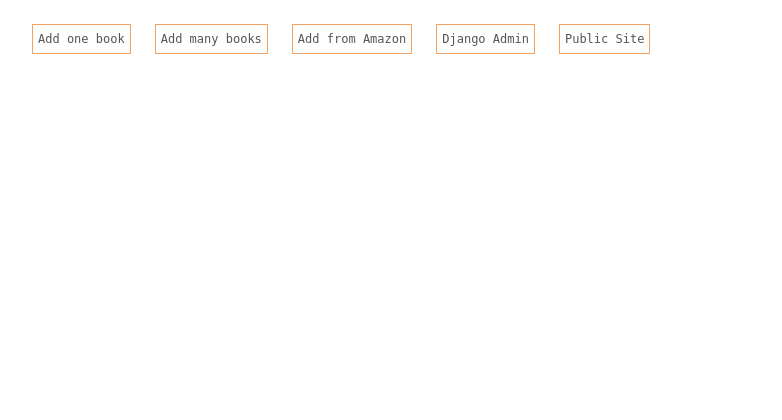
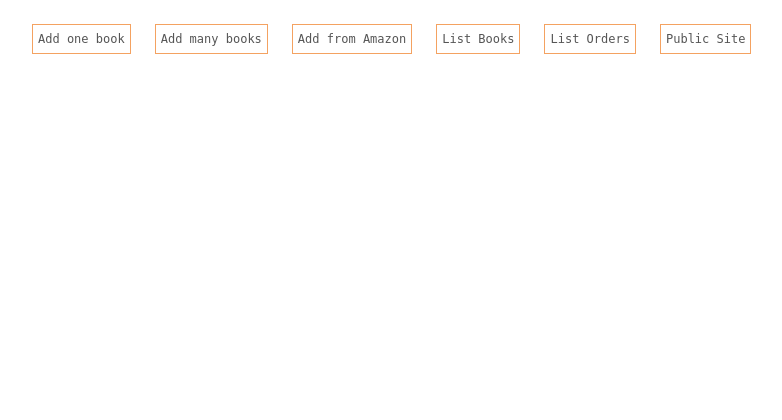
Before and after one commit to sirodoht/bookstore, a Django app: template books/templates/books/staff_layout.html in a window 1280 px wide. Shown: the top 420 px of the page, without its empty margins (208-990 px from the left). Run offline with Django 3.2, Linux system fonts and the light colour scheme; the template is opened without the code that fills it, so the values that code supplies are empty.

Commit message:
feat: split Django Admin link into List Books and List Orders; remove background from form inputs

```diff
--- a/books/templates/books/staff_layout.html
+++ b/books/templates/books/staff_layout.html
@@ -22,7 +22,8 @@
                 <a href="{% url 'books:book-create' %}" class="staff-nav-link{% if request.resolver_match.url_name == 'book-create' %} active{% endif %}">Add one book</a>
                 <a href="{% url 'books:batch-upload' %}" class="staff-nav-link{% if request.resolver_match.url_name == 'batch-upload' %} active{% endif %}">Add many books</a>
                 <a href="{% url 'books:add-from-amazon' %}" class="staff-nav-link{% if request.resolver_match.url_name == 'add-from-amazon' %} active{% endif %}">Add from Amazon</a>
-                <a href="/admin/" class="staff-nav-link">Django Admin</a>
+                <a href="/admin/books/book/" class="staff-nav-link">List Books</a>
+                <a href="/admin/books/order/" class="staff-nav-link">List Orders</a>
                 <a href="{% url 'books:book-list' %}" class="staff-nav-link">Public Site</a>
             </nav>
 
--- a/books/templates/books/staff_style.css
+++ b/books/templates/books/staff_style.css
@@ -179,7 +179,6 @@ a {
     padding: 12px 16px;
     font-family: inherit;
     font-size: 1rem;
-    background: var(--card-bg-alt);
     border: 1px solid var(--border-color);
     outline: none;
     box-sizing: border-box;
@@ -468,7 +467,6 @@ a {
 .upload-area {
     border: 1px dashed var(--border-color);
     padding: 40px 24px;
-    background: var(--card-bg-alt);
     text-align: center;
     margin-bottom: 20px;
 }
@@ -919,7 +917,6 @@ a {
     padding: 12px 16px;
     font-family: inherit;
     font-size: 1rem;
-    background: var(--card-bg-alt);
     border: 1px solid var(--border-color);
     outline: none;
     box-sizing: border-box;
```
